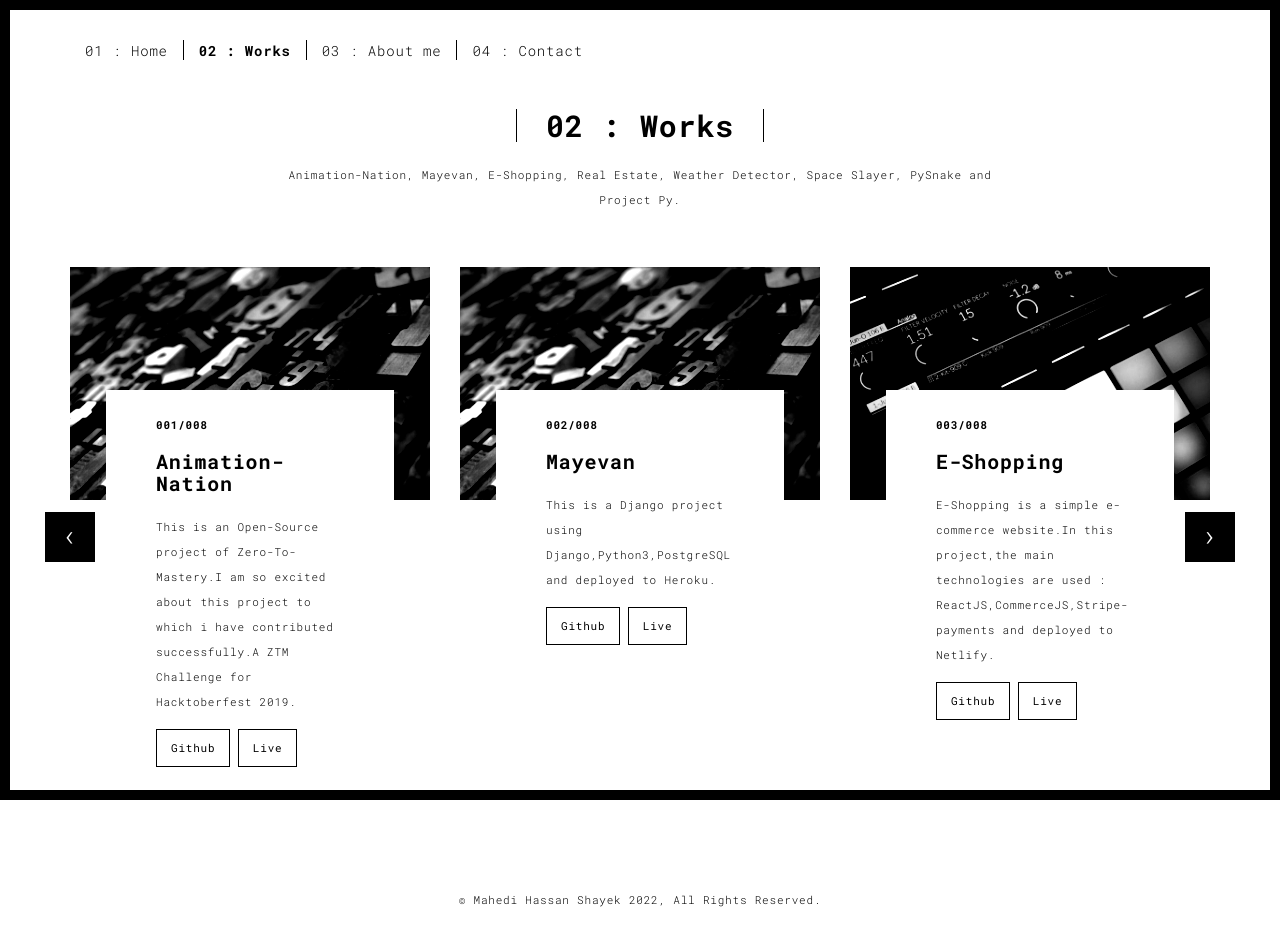
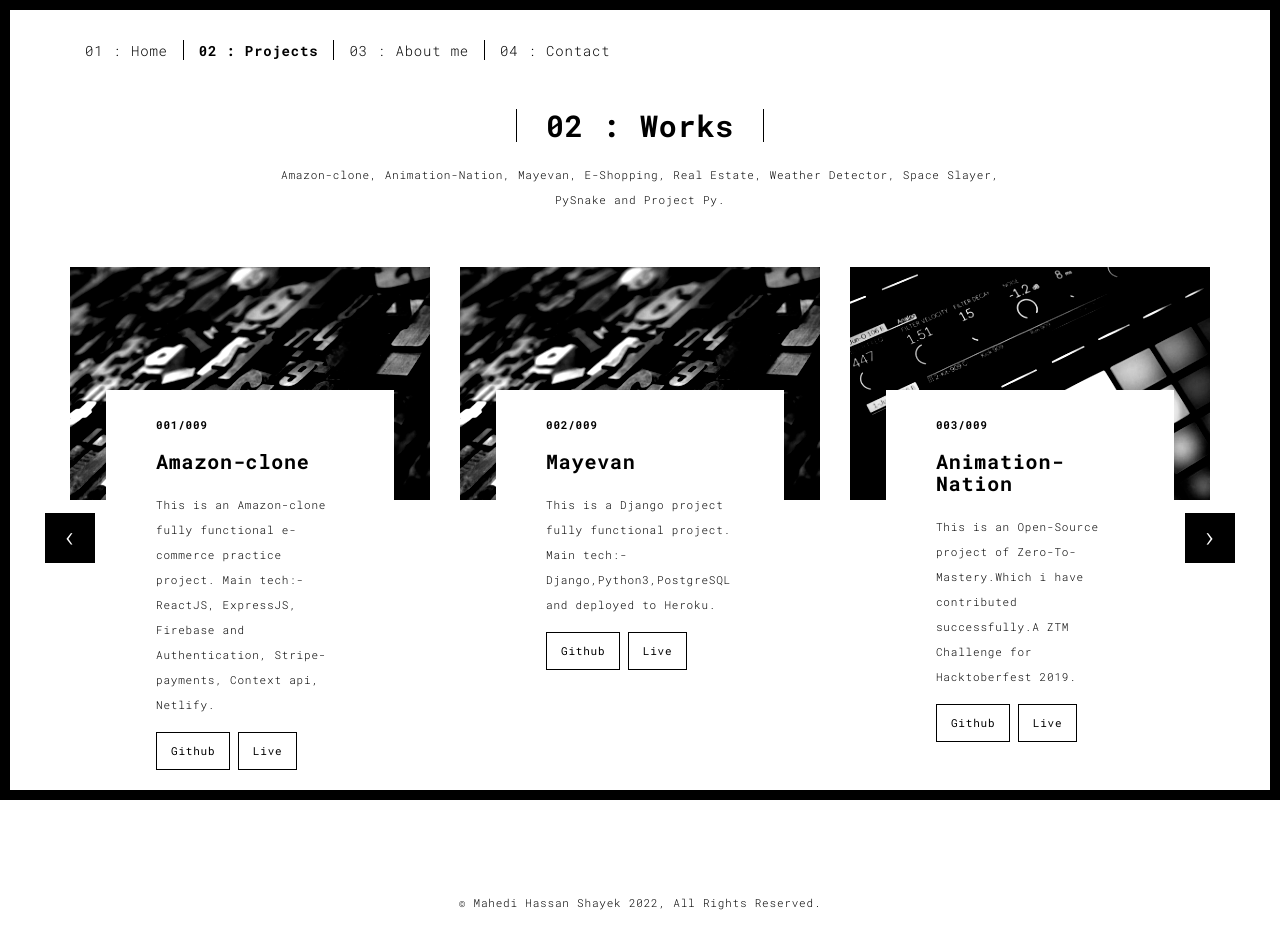
Before and after one commit to mahedihshayek/portfo, a Flask app: page /works.html in a window 1280 px wide. Before the commit the page ends 907 px from the top, so only its background shows below. Run offline with Flask 2, Linux system fonts and the light colour scheme; some libraries are stand-ins or nearby versions.

Commit message:
new update

```diff
--- a/templates/about.html
+++ b/templates/about.html
@@ -50,7 +50,7 @@
           <div class="collapse navbar-collapse" id="navbar-collapse">
             <ul class="nav navbar-nav">
               <li><a href="./index.html" title="">01 : Home</a></li>
-              <li><a href="./works.html" title="">02 : Works</a></li>
+              <li><a href="./works.html" title="">02 : Projects</a></li>
               <li><a href="./about.html" title="">03 : About me</a></li>
               <li><a href="./contact.html" title="">04 : Contact</a></li>
             </ul>
--- a/templates/components.html
+++ b/templates/components.html
@@ -38,7 +38,7 @@
       <div class="collapse navbar-collapse" id="navbar-collapse">
         <ul class="nav navbar-nav ">
           <li><a href="./index.html" title="">01 : Home</a></li>
-          <li><a href="./works.html" title="">02 : Works</a></li>
+          <li><a href="./works.html" title="">02 : Projects</a></li>
           <li><a href="./about.html" title="">03 : About me</a></li>
           <li><a href="./contact.html" title="">04 : Contact</a></li>
           <li><a href="./components.html" title="">05 : Components</a></li>
--- a/templates/contact.html
+++ b/templates/contact.html
@@ -50,7 +50,7 @@
           <div class="collapse navbar-collapse" id="navbar-collapse">
             <ul class="nav navbar-nav">
               <li><a href="./index.html" title="">01 : Home</a></li>
-              <li><a href="./works.html" title="">02 : Works</a></li>
+              <li><a href="./works.html" title="">02 : Projects</a></li>
               <li><a href="./about.html" title="">03 : About me</a></li>
               <li><a href="./contact.html" title="">04 : Contact</a></li>
             </ul>
@@ -126,7 +126,7 @@
                           Dhaka,Bangladesh
                         </li>
                       </ul>
-                      <h3>Stay connected with me</h3>
+                      <h3>Stay connected with me or contact me.</h3>
                       <a
                         href="https://www.facebook.com/mahedihassan.shayek.3/"
                         title=""
--- a/templates/index.html
+++ b/templates/index.html
@@ -50,7 +50,7 @@
           <div class="collapse navbar-collapse" id="navbar-collapse">
             <ul class="nav navbar-nav">
               <li><a href="./index.html" title="">01 : Home</a></li>
-              <li><a href="./works.html" title="">02 : Works</a></li>
+              <li><a href="./works.html" title="">02 : Projects</a></li>
               <li><a href="./about.html" title="">03 : About me</a></li>
               <li><a href="./contact.html" title="">04 : Contact</a></li>
             </ul>
@@ -72,8 +72,7 @@
                   Hello,<br />
                   <span id="typed-strings">
                     <span>I'm Mahedi Hassan Shayek</span>
-                    <span>Python Expert And Software Engineer.</span>
-                    <span>Working On An Open-Source Project.</span>
+                    <span>I am a Software Engineer.</span>
                   </span>
                   <span id="typed"></span>
                 </h1>
--- a/templates/thankyou.html
+++ b/templates/thankyou.html
@@ -50,7 +50,7 @@
           <div class="collapse navbar-collapse" id="navbar-collapse">
             <ul class="nav navbar-nav">
               <li><a href="./index.html" title="">01 : Home</a></li>
-              <li><a href="./works.html" title="">02 : Works</a></li>
+              <li><a href="./works.html" title="">02 : Projects</a></li>
               <li><a href="./about.html" title="">03 : About me</a></li>
               <li><a href="./contact.html" title="">04 : Contact</a></li>
             </ul>
--- a/templates/work.html
+++ b/templates/work.html
@@ -50,7 +50,7 @@
           <div class="collapse navbar-collapse" id="navbar-collapse">
             <ul class="nav navbar-nav">
               <li><a href="./index.html" title="">01 : Home</a></li>
-              <li><a href="./works.html" title="">02 : Works</a></li>
+              <li><a href="./works.html" title="">02 : Projects</a></li>
               <li><a href="./about.html" title="">03 : About me</a></li>
               <li><a href="./contact.html" title="">04 : Contact</a></li>
             </ul>
--- a/templates/works.html
+++ b/templates/works.html
@@ -50,7 +50,7 @@
           <div class="collapse navbar-collapse" id="navbar-collapse">
             <ul class="nav navbar-nav">
               <li><a href="./index.html" title="">01 : Home</a></li>
-              <li><a href="./works.html" title="">02 : Works</a></li>
+              <li><a href="./works.html" title="">02 : Projects</a></li>
               <li><a href="./about.html" title="">03 : About me</a></li>
               <li><a href="./contact.html" title="">04 : Contact</a></li>
             </ul>
@@ -66,8 +66,8 @@
             <div class="text-center">
               <h1 class="h2">02 : Works</h1>
               <p>
-                Animation-Nation, Mayevan, E-Shopping, Real Estate, Weather
-                Detector, Space Slayer, PySnake and Project Py.
+                Amazon-clone, Animation-Nation, Mayevan, E-Shopping, Real
+                Estate, Weather Detector, Space Slayer, PySnake and Project Py.
               </p>
             </div>
           </div>
@@ -89,21 +89,21 @@
                         />
                       </a>
                       <div class="card-container">
-                        <h4>001/008</h4>
-                        <h3>Animation-Nation</h3>
+                        <h4>001/009</h4>
+                        <h3>Amazon-clone</h3>
                         <p>
-                          This is an Open-Source project of Zero-To-Mastery.I am
-                          so excited about this project to which i have
-                          contributed successfully.A ZTM Challenge for
-                          Hacktoberfest 2019.
+                          This is an Amazon-clone fully functional e-commerce
+                          practice project. Main tech:- ReactJS, ExpressJS,
+                          Firebase and Authentication, Stripe-payments, Context
+                          api, Netlify.
                         </p>
                         <a
-                          href="https://github.com/MHShayek/Animation-Nation"
+                          href="https://github.com/MHShayek/amazon-clone"
                           class="btn btn-default"
                           >Github</a
                         >
                         <a
-                          href="https://animation-nation.netlify.app/"
+                          href="https://amazonc.netlify.app/"
                           class="btn btn-default"
                           >Live</a
                         >
@@ -123,11 +123,12 @@
                         />
                       </a>
                       <div class="card-container card-container-lg">
-                        <h4>002/008</h4>
+                        <h4>002/009</h4>
                         <h3>Mayevan</h3>
                         <p>
-                          This is a Django project using
-                          Django,Python3,PostgreSQL and deployed to Heroku.
+                          This is a Django project fully functional project.
+                          Main tech:- Django,Python3,PostgreSQL and deployed to
+                          Heroku.
                         </p>
                         <a
                           href="https://github.com/MHShayek/mayevan"
@@ -143,6 +144,7 @@
                         >
                       </div>
                     </div>
+
                     <div class="col-sm-4">
                       <a
                         href="./static/work.html"
@@ -156,22 +158,21 @@
                         />
                       </a>
                       <div class="card-container card-container-lg">
-                        <h4>003/008</h4>
-                        <h3>E-Shopping</h3>
+                        <h4>003/009</h4>
+                        <h3>Animation-Nation</h3>
                         <p>
-                          E-Shopping is a simple e-commerce website.In this
-                          project,the main technologies are used :
-                          ReactJS,CommerceJS,Stripe-payments and deployed to
-                          Netlify.
+                          This is an Open-Source project of
+                          Zero-To-Mastery.Which i have contributed
+                          successfully.A ZTM Challenge for Hacktoberfest 2019.
                         </p>
                         <a
-                          href="https://github.com/MHShayek/E-Shopping"
+                          href="https://github.com/MHShayek/Animation-Nation"
                           title=""
                           class="btn btn-default"
                           >Github</a
                         >
                         <a
-                          href="https://eshopping-commercejs-stripe.netlify.app/"
+                          href="https://animation-nation.netlify.app/"
                           title=""
                           class="btn btn-default"
                           >Live</a
@@ -194,20 +195,20 @@
                         />
                       </a>
                       <div class="card-container">
-                        <h4>004/008</h4>
-                        <h3>Real Estate</h3>
+                        <h4>004/009</h4>
+                        <h3>E-Shopping</h3>
                         <p>
-                          Simple and minimal real estate project. In this
-                          project,the main technologies are used :
-                          ReactJS,NextJS,ChakraUI and deployed to Vercel.
+                          E-Shopping is a simple e-commerce website. Main tech:-
+                          ReactJS,CommerceJS,Stripe-payments and deployed to
+                          Netlify.
                         </p>
                         <a
-                          href="https://github.com/MHShayek/real-estate"
+                          href="https://github.com/MHShayek/E-Shopping"
                           class="btn btn-default"
                           >Github</a
                         >
                         <a
-                          href="https://real-estate-nine-amber.vercel.app/"
+                          href="https://eshopping-commercejs-stripe.netlify.app/"
                           class="btn btn-default"
                           >Live</a
                         >
@@ -226,7 +227,7 @@
                         />
                       </a>
                       <div class="card-container card-container-lg">
-                        <h4>005/008</h4>
+                        <h4>005/009</h4>
                         <h3>Weather Detector</h3>
                         <p>
                           Weather Detector App Using Django,Python,
@@ -258,16 +259,21 @@
                         />
                       </a>
                       <div class="card-container">
-                        <h4>006/008</h4>
-                        <h3>Space Slayer</h3>
+                        <h4>006/009</h4>
+                        <h3>Real Estate</h3>
                         <p>
-                          Space Slayer is a simple game project using Python3,
-                          PyGame and Gui.
+                          Simple and minimal real estate project. Main tech :-
+                          ReactJS,NextJS,ChakraUI and deployed to Vercel.
                         </p>
                         <a
-                          href="https://github.com/MHShayek/space-slayer"
+                          href="https://github.com/MHShayek/real-estate"
                           class="btn btn-default"
                           >Github</a
+                        >
+                        <a
+                          href="https://real-estate-nine-amber.vercel.app/"
+                          class="btn btn-default"
+                          >Live</a
                         >
                       </div>
                     </div>
@@ -288,14 +294,14 @@
                         />
                       </a>
                       <div class="card-container">
-                        <h4>007/008</h4>
-                        <h3>PySnake</h3>
+                        <h4>007/009</h4>
+                        <h3>Space Slayer</h3>
                         <p>
-                          PySnake is a simple game project using Python3,PyGame
-                          and Gui.
+                          Space Slayer is a simple game project using Python3,
+                          PyGame and Gui.
                         </p>
                         <a
-                          href="https://github.com/MHShayek/PySnake"
+                          href="https://github.com/MHShayek/space-slayer"
                           class="btn btn-default"
                           >Github</a
                         >
@@ -314,11 +320,36 @@
                         />
                       </a>
                       <div class="card-container card-container-lg">
-                        <h4>008/008</h4>
+                        <h4>008/009</h4>
+                        <h3>PySnake</h3>
+                        <p>
+                          PySnake is a simple game project using Python3,PyGame and Gui.
+                        </p>
+                        <a
+                          href="https://github.com/MHShayek/PySnake"
+                          title=""
+                          class="btn btn-default"
+                          >Github</a
+                        >
+                      </div>
+                    </div>
+
+                    <div class="col-sm-4">
+                      <a
+                        href="./static/work.html"
+                        class="black-image-project-hover"
+                      >
+                        <img
+                          src="./static/assets/images/work01-hover.jpg"
+                          alt="Image"
+                          class="img-responsive"
+                        />
+                      </a>
+                      <div class="card-container card-container-lg">
+                        <h4>009/009</h4>
                         <h3>Project Py</h3>
                         <p>
-                          projectpy is a collection of some cool and useful
-                          Python based project.
+                          Projectpy is a collection of some cool and useful Python based project.
                         </p>
                         <a
                           href="https://github.com/MHShayek/projectpy"
```
